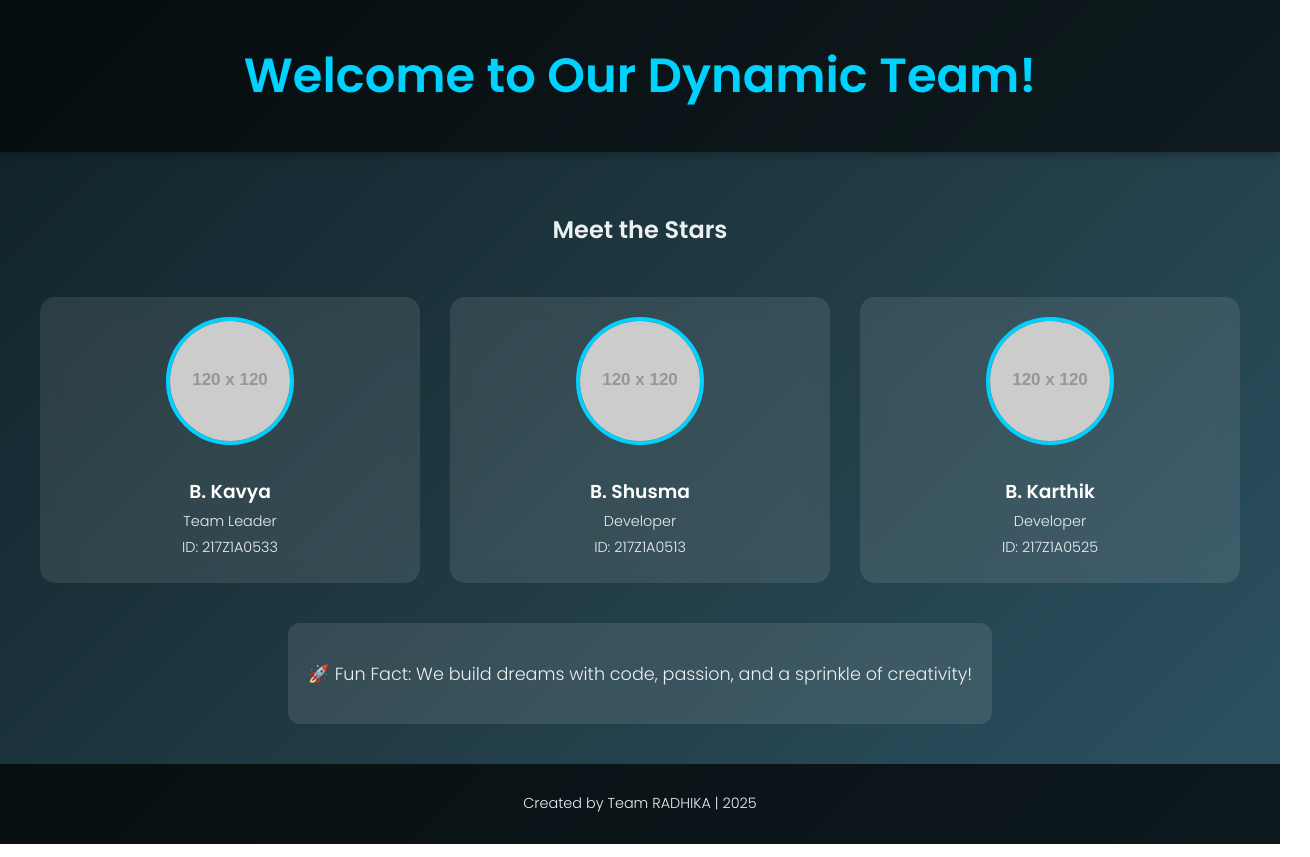
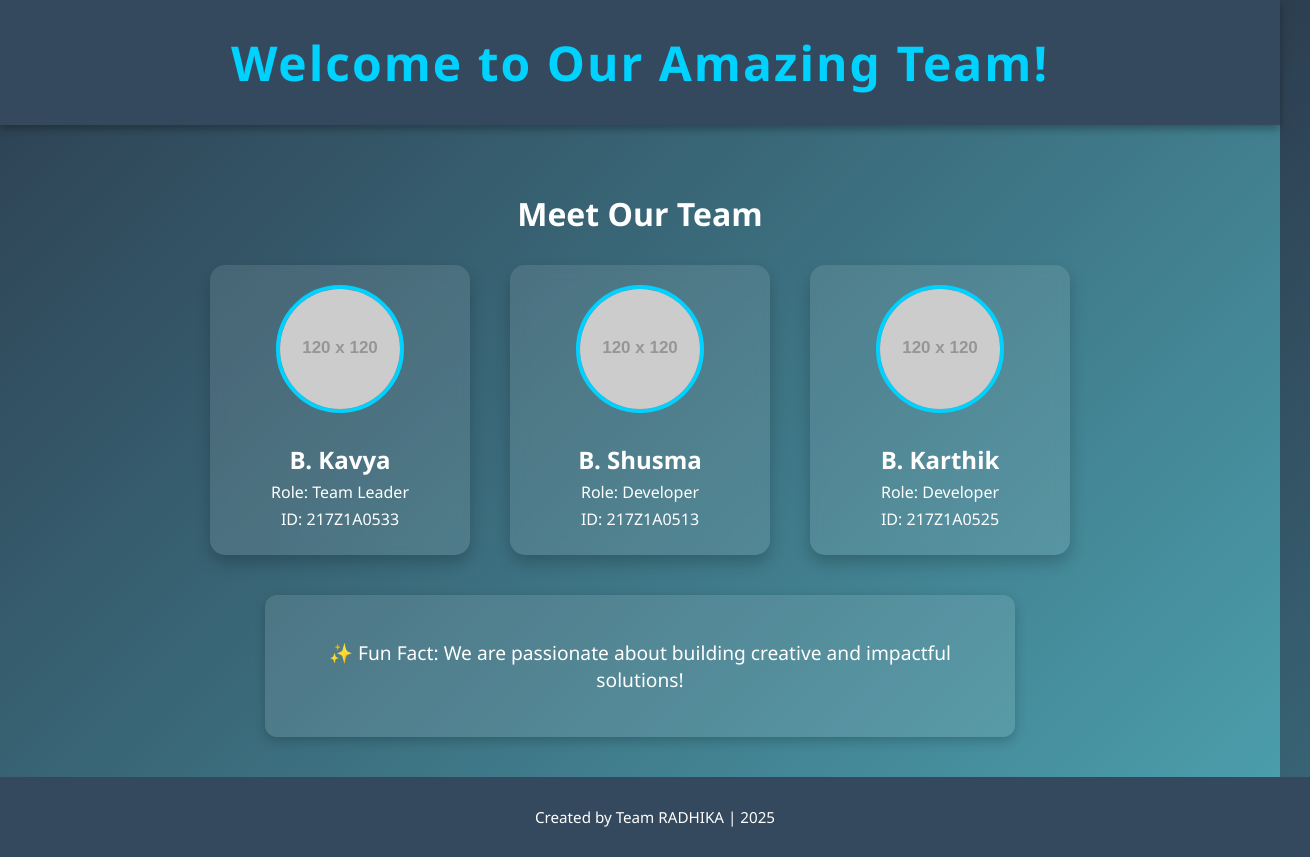
Before and after one commit to kavya-2004-04/CICD-Demo-AWS, a plain HTML site: page index.html in a window 1280 px wide. Shown: the whole page, 1310 px wide, since content can reach past the window. Drawn offline with Linux system fonts and the light colour scheme; placeholder pictures from the web are drawn by us.

Commit message:
html major project code

```diff
--- a/index.html
+++ b/index.html
@@ -263,7 +263,7 @@
 
 </html> -->
 
-<!DOCTYPE html>
+<!-- <!DOCTYPE html>
 <html lang="en">
 <head>
     <meta charset="UTF-8">
@@ -409,4 +409,155 @@
     </footer>
 
 </body>
+</html> -->
+
+<!DOCTYPE html>
+<html lang="en">
+
+<head>
+    <meta charset="UTF-8">
+    <meta name="viewport" content="width=device-width, initial-scale=1.0">
+    <title>Our Amazing Team</title>
+    <style>
+        body {
+            font-family: 'Segoe UI', Tahoma, Geneva, Verdana, sans-serif;
+            background: linear-gradient(135deg, #2c3e50, #4ca1af);
+            color: #ffffff;
+            margin: 0;
+            padding: 0;
+        }
+
+        header {
+            background: #34495e;
+            padding: 30px 20px;
+            text-align: center;
+            box-shadow: 0px 4px 8px rgba(0, 0, 0, 0.3);
+        }
+
+        header h1 {
+            margin: 0;
+            font-size: 3em;
+            color: #00d2ff;
+            letter-spacing: 2px;
+        }
+
+        .content {
+            padding: 40px 20px;
+        }
+
+        h2 {
+            text-align: center;
+            font-size: 2em;
+            margin-bottom: 30px;
+        }
+
+        .team-members {
+            display: flex;
+            justify-content: center;
+            gap: 40px;
+            flex-wrap: wrap;
+        }
+
+        .member {
+            background: rgba(255, 255, 255, 0.1);
+            padding: 20px;
+            border-radius: 15px;
+            width: 220px;
+            text-align: center;
+            transition: transform 0.3s, background-color 0.3s;
+            backdrop-filter: blur(8px);
+            box-shadow: 0 8px 16px rgba(0, 0, 0, 0.2);
+        }
+
+        .member:hover {
+            transform: translateY(-10px);
+            background-color: rgba(255, 255, 255, 0.2);
+        }
+
+        .member img {
+            width: 120px;
+            height: 120px;
+            border-radius: 50%;
+            margin-bottom: 15px;
+            border: 4px solid #00d2ff;
+            object-fit: cover;
+        }
+
+        .member h3 {
+            margin: 10px 0 5px;
+            font-size: 1.5em;
+        }
+
+        .member p {
+            font-size: 1em;
+            margin: 5px 0;
+        }
+
+        .fun-fact {
+            background: rgba(255, 255, 255, 0.1);
+            padding: 25px;
+            margin-top: 40px;
+            border-radius: 12px;
+            text-align: center;
+            max-width: 700px;
+            margin-left: auto;
+            margin-right: auto;
+            font-size: 1.2em;
+            box-shadow: 0px 4px 12px rgba(0, 0, 0, 0.2);
+        }
+
+        footer {
+            background: #34495e;
+            color: #ffffff;
+            text-align: center;
+            padding: 15px;
+            font-size: 0.95em;
+            position: relative;
+            bottom: 0;
+            width: 100%;
+        }
+    </style>
+</head>
+
+<body>
+
+    <header>
+        <h1>Welcome to Our Amazing Team!</h1>
+    </header>
+
+    <div class="content">
+        <h2>Meet Our Team</h2>
+
+        <div class="team-members">
+            <div class="member">
+                <img src="https://via.placeholder.com/120" alt="Kavya">
+                <h3>B. Kavya</h3>
+                <p>Role: Team Leader</p>
+                <p>ID: 217Z1A0533</p>
+            </div>
+            <div class="member">
+                <img src="https://via.placeholder.com/120" alt="Shusma">
+                <h3>B. Shusma</h3>
+                <p>Role: Developer</p>
+                <p>ID: 217Z1A0513</p>
+            </div>
+            <div class="member">
+                <img src="https://via.placeholder.com/120" alt="Karthik">
+                <h3>B. Karthik</h3>
+                <p>Role: Developer</p>
+                <p>ID: 217Z1A0525</p>
+            </div>
+        </div>
+
+        <div class="fun-fact">
+            <p>✨ Fun Fact: We are passionate about building creative and impactful solutions!</p>
+        </div>
+    </div>
+
+    <footer>
+        <p>Created by Team RADHIKA | 2025</p>
+    </footer>
+
+</body>
+
 </html>
```
